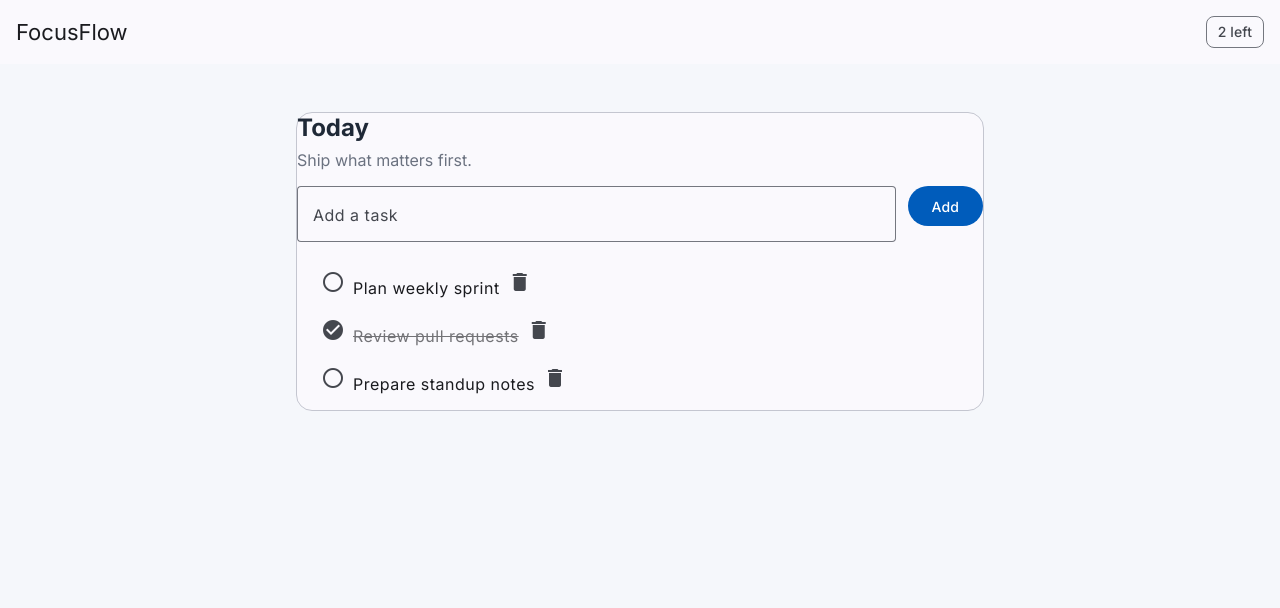
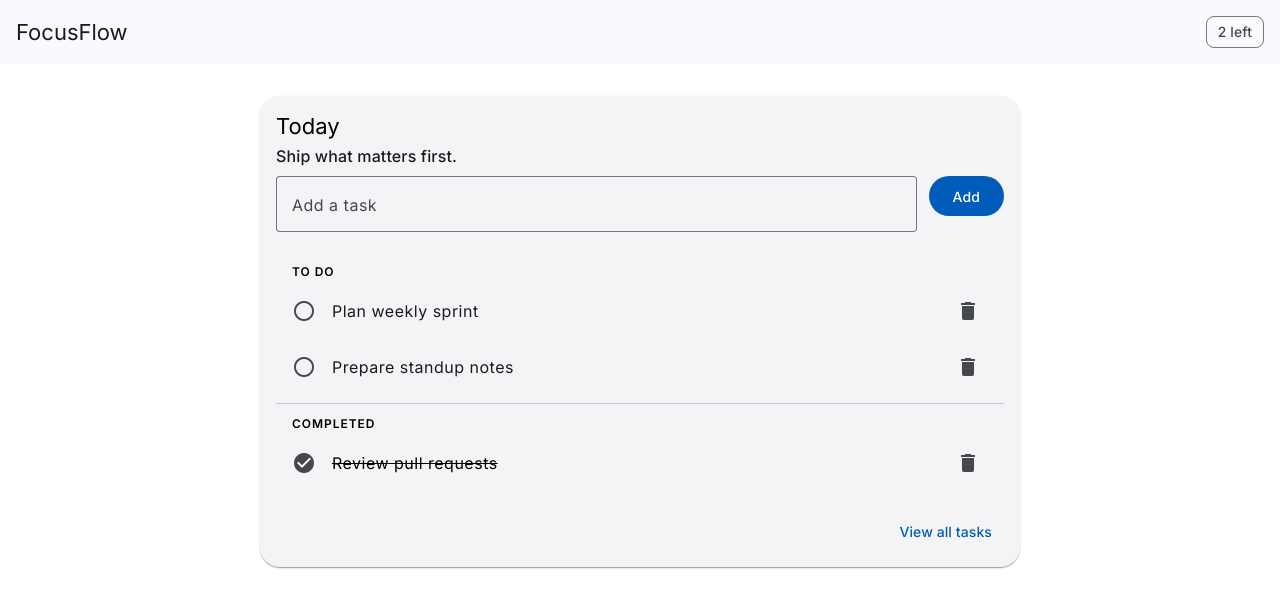
Before and after one commit to habi4ek/todo, an Angular app: page / in a window 1280 px wide. Shown: the top 608 px of the page. Built offline with nearby package versions, Linux system fonts and the light colour scheme.

Commit message:
Refine Angular Material theming and app styles (#4)
* Refine app styling to use Angular Material theming

* Update todo card layout to modern Material style

* Add sorted todo sections with divider

* Make entire todo row clickable and keep delete action right-aligned

```diff
--- a/src/app/app.component.html
+++ b/src/app/app.component.html
@@ -5,10 +5,13 @@
 </mat-toolbar>
 
 <main class="page">
-  <mat-card class="todo-card" appearance="outlined">
-    <h1>Today</h1>
-    <p class="subtitle">Ship what matters first.</p>
+  <mat-card class="todo-card" appearance="raised">
+    <mat-card-header>
+      <mat-card-title>Today</mat-card-title>
+      <mat-card-subtitle>Ship what matters first.</mat-card-subtitle>
+    </mat-card-header>
 
+    <mat-card-content>
       <form class="todo-form" (ngSubmit)="addTodo()">
         <mat-form-field appearance="outline" subscriptSizing="dynamic">
           <mat-label>Add a task</mat-label>
@@ -23,15 +26,56 @@
       </form>
 
       <mat-list>
-      <mat-list-item *ngFor="let todo of todos; index as i">
-        <button mat-icon-button (click)="toggleTodo(todo)" [attr.aria-label]="todo.done ? 'Mark not done' : 'Mark done'">
-          <mat-icon>{{ todo.done ? 'check_circle' : 'radio_button_unchecked' }}</mat-icon>
+        <div class="section-label" *ngIf="pendingTodos.length">To do</div>
+        <mat-list-item
+          *ngFor="let todo of pendingTodos"
+          class="todo-item"
+          (click)="toggleTodo(todo)"
+          (keydown.enter)="toggleTodo(todo)"
+          (keydown.space)="toggleTodo(todo); $event.preventDefault()"
+          tabindex="0"
+        >
+          <mat-icon matListItemIcon>radio_button_unchecked</mat-icon>
+          <div matListItemTitle>{{ todo.title }}</div>
+          <button
+            mat-icon-button
+            matListItemMeta
+            color="warn"
+            (click)="removeTodo(todo); $event.stopPropagation()"
+            aria-label="Delete task"
+          >
+            <mat-icon>delete</mat-icon>
           </button>
-        <span [class.done]="todo.done">{{ todo.title }}</span>
-        <button mat-icon-button color="warn" (click)="removeTodo(i)" aria-label="Delete task">
+        </mat-list-item>
+
+        <mat-divider *ngIf="pendingTodos.length && completedTodos.length" class="section-divider"></mat-divider>
+
+        <div class="section-label" *ngIf="completedTodos.length">Completed</div>
+        <mat-list-item
+          *ngFor="let todo of completedTodos"
+          class="todo-item"
+          (click)="toggleTodo(todo)"
+          (keydown.enter)="toggleTodo(todo)"
+          (keydown.space)="toggleTodo(todo); $event.preventDefault()"
+          tabindex="0"
+        >
+          <mat-icon matListItemIcon>check_circle</mat-icon>
+          <div matListItemTitle class="done">{{ todo.title }}</div>
+          <button
+            mat-icon-button
+            matListItemMeta
+            color="warn"
+            (click)="removeTodo(todo); $event.stopPropagation()"
+            aria-label="Delete task"
+          >
             <mat-icon>delete</mat-icon>
           </button>
         </mat-list-item>
       </mat-list>
+    </mat-card-content>
+
+    <mat-card-actions align="end">
+      <button mat-button color="primary">View all tasks</button>
+    </mat-card-actions>
   </mat-card>
 </main>
--- a/src/app/app.component.scss
+++ b/src/app/app.component.scss
@@ -7,6 +7,7 @@
   position: sticky;
   top: 0;
   z-index: 10;
+  box-shadow: var(--mat-sys-level2);
 }
 
 .spacer {
@@ -18,43 +19,70 @@
 }
 
 .todo-card {
-  border-radius: 1rem;
+  margin: 0 auto;
+  max-width: 760px;
+  border-radius: 1.25rem;
 }
 
-h1 {
-  margin: 0;
-  font-size: 1.5rem;
+mat-card-header {
+  padding-bottom: 0.5rem;
 }
 
-.subtitle {
-  margin: 0.5rem 0 1rem;
-  color: #6b7280;
+mat-card-title {
+  margin-bottom: 0.25rem;
 }
 
 .todo-form {
   display: grid;
   grid-template-columns: 1fr;
   gap: 0.75rem;
-  margin-bottom: 0.5rem;
+  margin-bottom: 1rem;
 }
 
 mat-form-field {
   width: 100%;
 }
 
-mat-list-item {
+.todo-item {
+  margin-bottom: 0.5rem;
   border-radius: 0.75rem;
+  background: var(--mat-sys-surface-container-low);
+  cursor: pointer;
+
+  &:focus-visible {
+    outline: 2px solid var(--mat-sys-primary);
+    outline-offset: 2px;
+  }
 }
+
+
+.section-label {
+  margin: 0.5rem 0;
+  padding: 0 1rem;
+  font-size: 0.75rem;
+  font-weight: 600;
+  letter-spacing: 0.08em;
+  text-transform: uppercase;
+  color: var(--mat-sys-on-surface-variant);
+}
+
+.section-divider {
+  margin: 0.75rem 0;
+}
+
 
 .done {
   text-decoration: line-through;
-  opacity: 0.6;
+  color: var(--mat-sys-on-surface-variant);
+}
+
+mat-card-actions {
+  padding: 0.5rem 1rem 1rem;
 }
 
 @media (min-width: 768px) {
   .page {
-    max-width: 720px;
-    margin: 2rem auto;
+    padding: 2rem 1rem;
   }
 
   .todo-form {
--- a/src/app/app.component.ts
+++ b/src/app/app.component.ts
@@ -9,6 +9,7 @@ import { MatIconModule } from '@angular/material/icon';
 import { MatInputModule } from '@angular/material/input';
 import { MatListModule } from '@angular/material/list';
 import { MatToolbarModule } from '@angular/material/toolbar';
+import { MatDividerModule } from '@angular/material/divider';
 
 interface TodoItem {
   title: string;
@@ -28,7 +29,8 @@ interface TodoItem {
     MatIconModule,
     MatInputModule,
     MatListModule,
-    MatToolbarModule
+    MatToolbarModule,
+    MatDividerModule
   ],
   templateUrl: './app.component.html',
   styleUrl: './app.component.scss',
@@ -43,7 +45,15 @@ export class AppComponent {
   ];
 
   get remainingCount(): number {
-    return this.todos.filter((todo) => !todo.done).length;
+    return this.pendingTodos.length;
+  }
+
+  get pendingTodos(): TodoItem[] {
+    return this.todos.filter((todo) => !todo.done);
+  }
+
+  get completedTodos(): TodoItem[] {
+    return this.todos.filter((todo) => todo.done);
   }
 
   addTodo(): void {
@@ -60,7 +70,10 @@ export class AppComponent {
     todo.done = !todo.done;
   }
 
-  removeTodo(index: number): void {
-    this.todos.splice(index, 1);
+  removeTodo(todo: TodoItem): void {
+    const index = this.todos.indexOf(todo);
+    if (index >= 0) {
+      this.todos.splice(index, 1);
+    }
   }
 }
--- a/src/styles.scss
+++ b/src/styles.scss
@@ -1,11 +1,25 @@
 @use '@angular/material' as mat;
 
-html {
-  @include mat.theme((
-    color: mat.$azure-palette,
-    typography: Inter,
-    density: 0
-  ));
+@include mat.core();
+
+$app-theme: mat.define-theme((
+  color: (
+    theme-type: light,
+    primary: mat.$azure-palette,
+    tertiary: mat.$blue-palette
+  ),
+  typography: (
+    plain-family: Inter,
+    brand-family: Inter
+  ),
+  density: (
+    scale: 0
+  )
+));
+
+:root {
+  @include mat.all-component-themes($app-theme);
+  @include mat.typography-hierarchy($app-theme);
 }
 
 * {
@@ -16,10 +30,10 @@ html,
 body {
   margin: 0;
   min-height: 100%;
-  background: #f5f7fb;
-  color: #1f2937;
 }
 
 body {
   font-family: Inter, sans-serif;
+  background: var(--mat-sys-surface-container-low);
+  color: var(--mat-sys-on-surface);
 }
```
Lines whose indentation alone changed are shown as unchanged.
